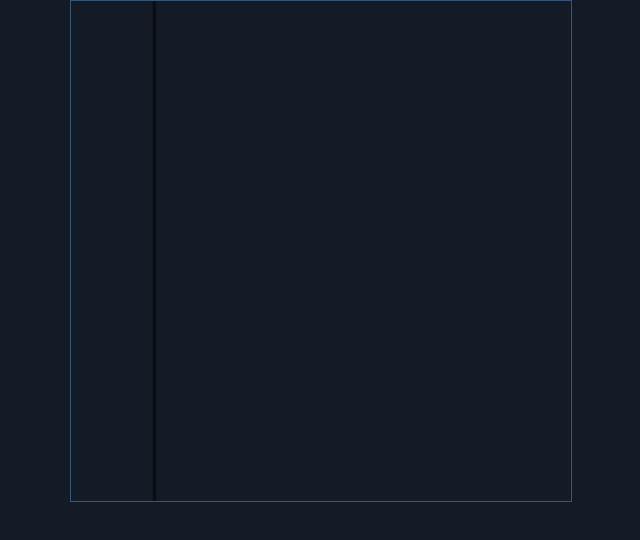
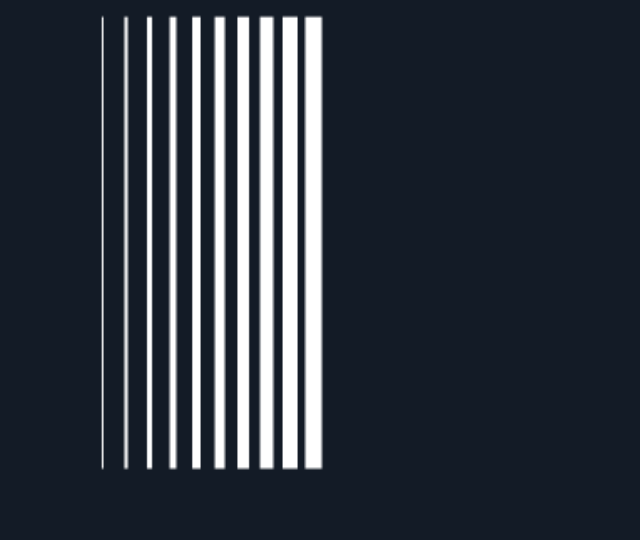
Before and after one commit to toch88/Canvas_1, a plain HTML site: page index.html in a window 1280 px wide. Shown: the whole page, without its empty margins (319-959 px from the left). Drawn offline with Linux system fonts and the light colour scheme.

Commit message:
test line widht

```diff
--- a/main.css
+++ b/main.css
@@ -17,7 +17,7 @@ body{
 #moj{
   background-color:#131B26;
   margin:0 auto;
-  width:500px;
-  height:500px;
-  border:1px #385573 solid;
+  width:502px;
+  height:502px;
+  border:0px #385573 solid;
 }
--- a/plot.js
+++ b/plot.js
@@ -17,13 +17,15 @@ plot.prototype.DrawEmptyPlot=function(){
 
 plot.prototype.RenderGrid=function(){
 
-//for (var i = 0; i <100-50; i+=50) {
+for (var i = 50; i <=this.widthOfPlot; i+=50) {
+
+  this.ctx.strokeStyle='white';
+  this.ctx.lineWidth = 0+i/50;
   this.ctx.beginPath();
-  //this.ctx.strokeStyle = 'white';
-  this.ctx.moveTo(50, 0);
-  this.ctx.lineTo(50, 500);
+  this.ctx.moveTo(5.5+i/50*14,5);
+  this.ctx.lineTo(5.5+i/50*14,140);
   this.ctx.stroke();
-//}
+}
 
 
 };
```
